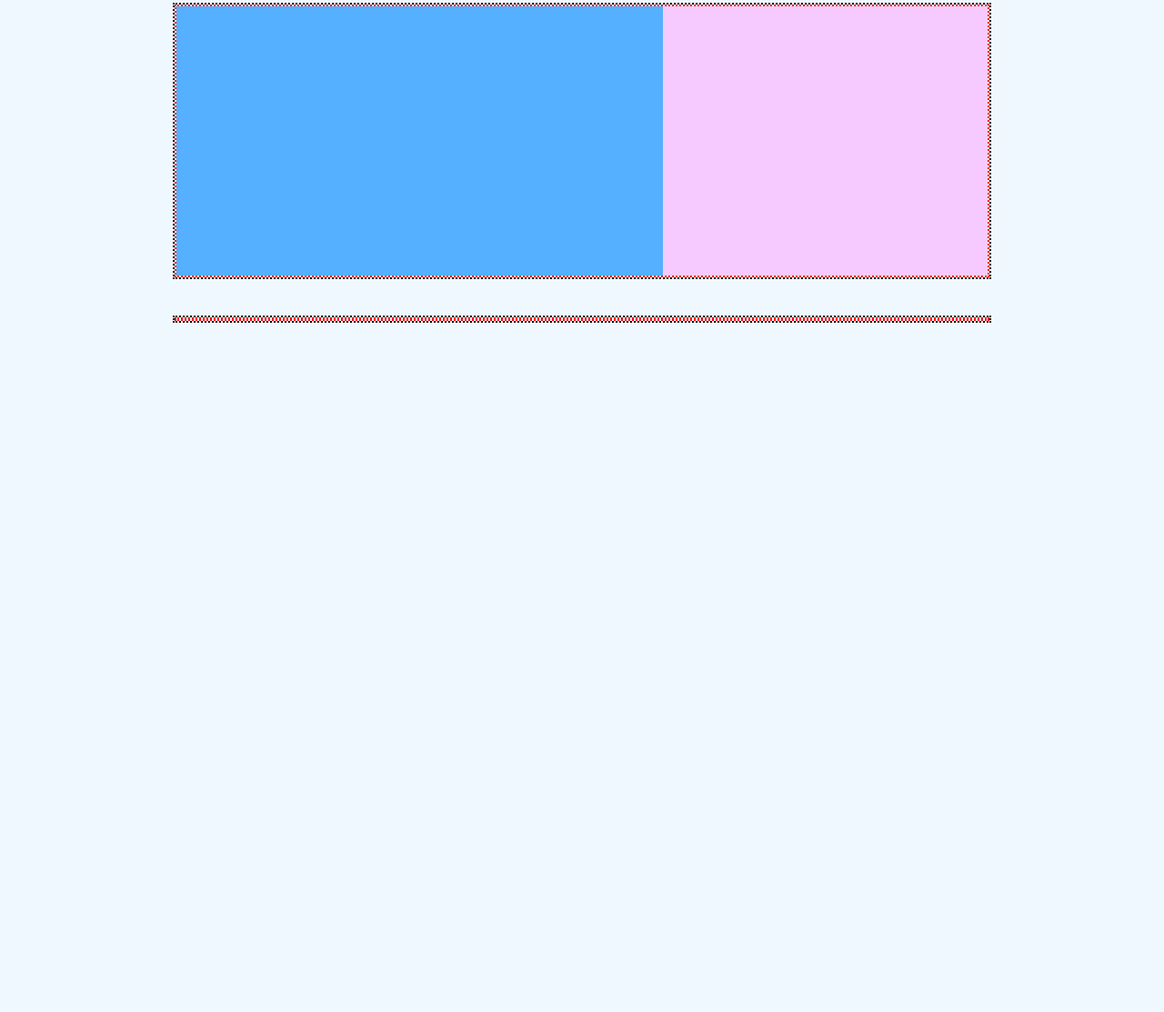
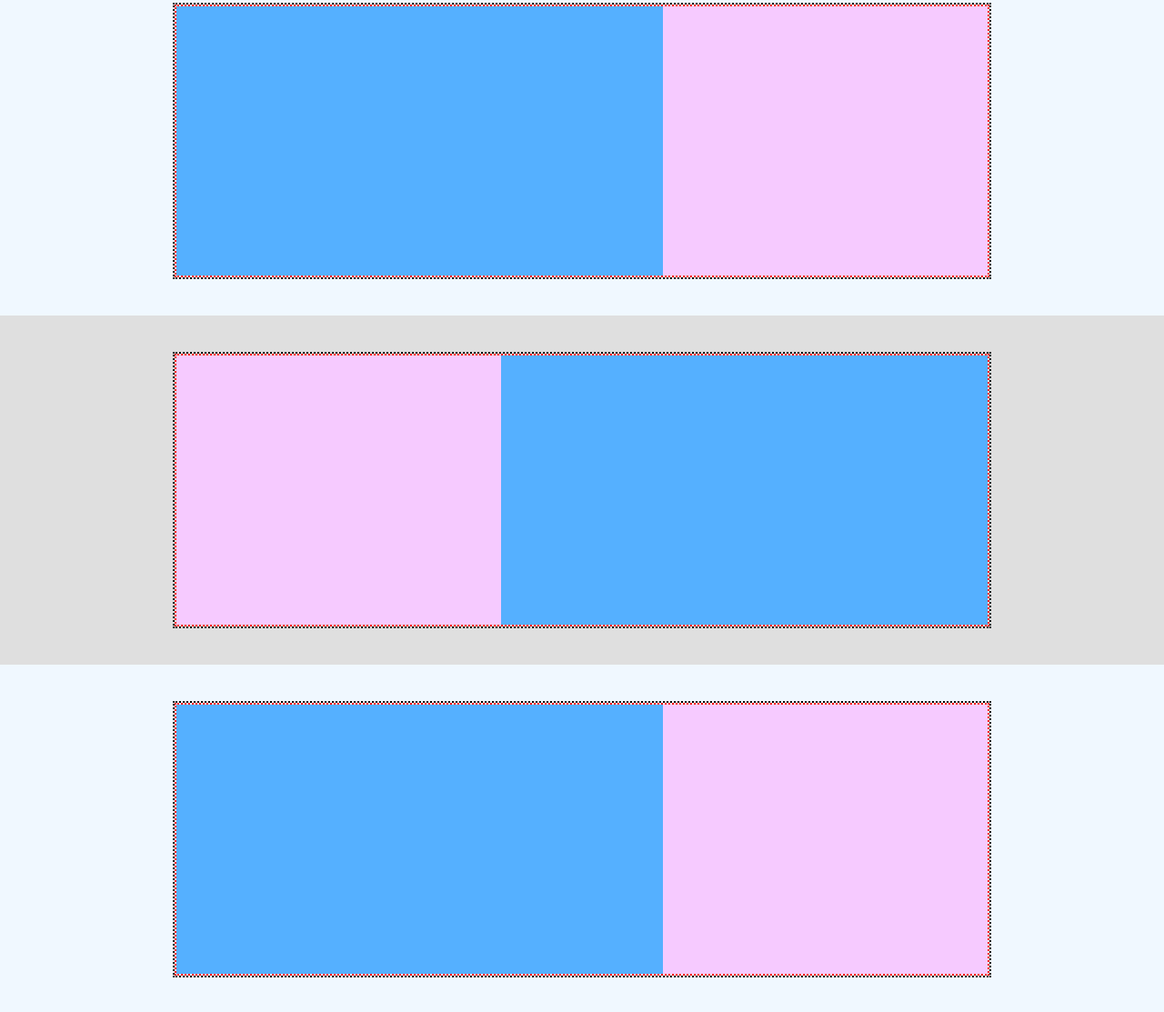
Before and after one commit to giovanni-arduini/htmlcss-struttura-discord, a plain HTML site: page index.html in a window 1280 px wide. Shown: the part 395-1508 px from the top of the page at 91% size. Before the commit the page ends 800 px from the top, so only its background shows below. Drawn offline with Linux system fonts and the light colour scheme.

Commit message:
ADD section-3 style FIX sections min-height

```diff
--- a/css/style.css
+++ b/css/style.css
@@ -85,6 +85,7 @@ a {
 /* MAIN */
 
 /* SECTION 1 */
+/* SECTION 1 */
 .section-1 {
   background-color: rgb(26, 26, 191);
   min-height: 300px;
@@ -110,6 +111,9 @@ a {
 } */
 
 .section-2 {
+  padding: 40px;
+}
+*/ .section-2 {
   padding: 40px;
 }
 
@@ -140,6 +144,39 @@ a {
   flex-direction: row-reverse;
 }
 
+/* SECTION 3 */
+
+.section-3 {
+  padding: 40px;
+}
+
+.section-3 {
+  /* min-height: 350px; */
+  background-color: rgb(223, 223, 223);
+}
+
+.section-3 .container {
+  display: flex;
+}
+.section-3 .row {
+  min-height: 300px;
+  flex-direction: row-reverse;
+}
+
+/* SECTION 4 */
+
+.section-4 {
+  padding: 40px;
+}
+
+.section-4 .container {
+  display: flex;
+}
+
+.section-4 .row {
+  min-height: 300px;
+}
+
 /* DEBUG RULES */
 
 .debug .container {
--- a/index.html
+++ b/index.html
@@ -39,6 +39,15 @@
         </div>
       </section>
 
+      <section class="section-3 debug">
+        <div class="container">
+          <div class="row">
+            <div class="col-60"></div>
+            <div class="col-40"></div>
+          </div>
+        </div>
+      </section>
+
       <section class="section-4 debug">
         <div class="container">
           <div class="row">
```
